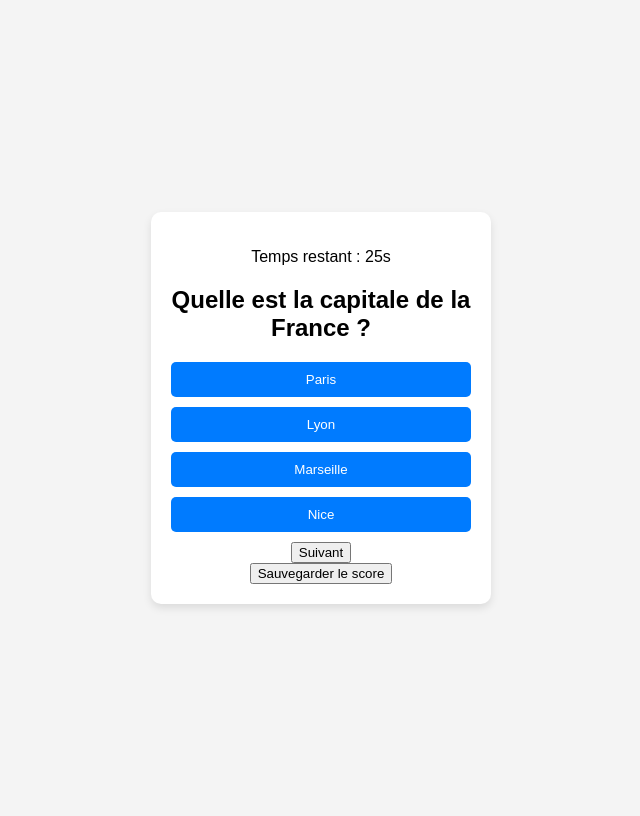
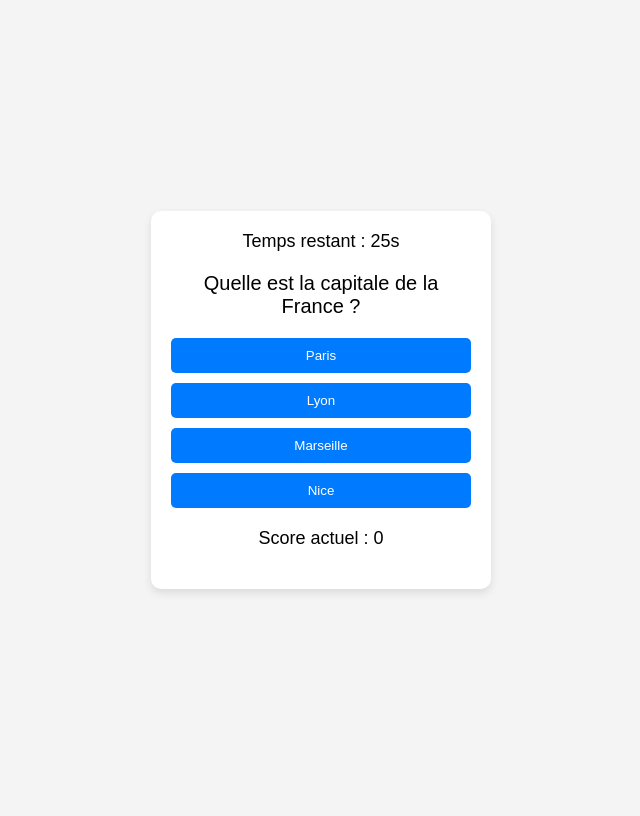
Before and after one commit to Jamski55/Quiz, a PHP site: page / in a window 1280 px wide. Shown: the whole page, without its empty margins (319-959 px from the left). After the commit the page ends 593 px from the top, so only its background shows below. Run offline with PHP 8.4, Linux system fonts and the light colour scheme; data comes from the database, SQL or seed files in the repository.

Commit message:
Update save_score
Update all files for score

```diff
--- a/css/style.css
+++ b/css/style.css
@@ -6,16 +6,29 @@ body {
     justify-content: center;
     align-items: center;
     height: 100vh; /* Remplit tout l'écran verticalement */
+    margin: 0;
 }
 
 /* Conteneur principal du quiz */
-#quiz-container {
+#quiz {
     background: white;
     padding: 20px;
     border-radius: 10px; /* Angles arrondis */
     box-shadow: 0 4px 8px rgba(0, 0, 0, 0.1); /* Ombre légère */
     width: 300px;
     text-align: center;
+}
+
+/* Style du timer */
+#timer {
+    font-size: 18px;
+    margin-bottom: 20px;
+}
+
+/* Style de la question */
+#question {
+    font-size: 20px;
+    margin-bottom: 20px;
 }
 
 /* Style des boutons de réponse */
@@ -36,3 +49,55 @@ button.choice {
 button.choice:hover {
     background-color: #0056b3;
 }
+
+/* Style du résultat */
+#result {
+    font-size: 18px;
+    margin-top: 20px;
+    margin-bottom: 20px;
+}
+
+/* Style du score actuel */
+#current-score {
+    font-size: 18px;
+    margin-top: 20px;
+    margin-bottom: 20px;
+}
+
+/* Style du bouton suivant */
+#next {
+    display: block;
+    width: 100%;
+    margin: 10px 0; /* Espacement entre chaque bouton */
+    padding: 10px;
+    border: none;
+    background-color: #28a745; /* Couleur verte */
+    color: white;
+    border-radius: 5px;
+    cursor: pointer; /* Curseur en main */
+    transition: background-color 0.3s; /* Transition douce */
+}
+
+/* Changement de couleur au survol */
+#next:hover {
+    background-color: #218838;
+}
+
+/* Style du bouton sauvegarder */
+#save {
+    display: block;
+    width: 100%;
+    margin: 10px 0; /* Espacement entre chaque bouton */
+    padding: 10px;
+    border: none;
+    background-color: #ffc107; /* Couleur jaune */
+    color: white;
+    border-radius: 5px;
+    cursor: pointer; /* Curseur en main */
+    transition: background-color 0.3s; /* Transition douce */
+}
+
+/* Changement de couleur au survol */
+#save:hover {
+    background-color: #e0a800;
+}
--- a/index.php
+++ b/index.php
@@ -1,32 +1,25 @@
 <!DOCTYPE html>
-<html lang="en">
+<html lang="fr">
 <head>
     <meta charset="UTF-8">
-    <meta name="viewport" content="width=device-width, initial-scale=1.0">
-    <title>Quiz Dynamique</title>
-    <link rel="stylesheet" href="css/style.css">
+    <title>Quiz</title>
+    <link rel="stylesheet" href="./css/style.css">
+    <script src="./js/script.js" defer></script>
 </head>
-
 <body>
-
-    <div id="quiz-container">
-    <p id="timer">Temps restant : 30s</p> <!-- Affiche le compte à rebours -->
-        <h2 id="question">Question ici</h2> <!-- Affiche la question actuelle -->
-        <div id="choices">
-            <button class="choice">Réponse 1</button>
-            <button class="choice">Réponse 2</button>
-            <button class="choice">Réponse 3</button>
-            <button class="choice">Réponse 4</button>
+    <div id="quiz">
+        <div id="timer">Temps restant : 30s</div>
+        <div id="question"></div>
+        <div class="choices">
+            <button class="choice"></button>
+            <button class="choice"></button>
+            <button class="choice"></button>
+            <button class="choice"></button>
         </div>
-        <button id="next">Suivant</button> <!-- Bouton pour passer a la question suivante -->
-        <form id="scoreForm" method="POST" action="save_score.php">
-            <input type="hidden" id="scoreInput" name="score" value="">
-            <button type="submit">Sauvegarder le score</button>
-        </form>
+        <div id="result"></div>
+        <div id="current-score">Score actuel : 0</div>
+        <button id="next" style="display:none;">Suivant</button>
+        <button id="save" style="display:none;">Sauvegarder</button>
     </div>
-    <script src="js/script.js"></script> <!-- Lié au fichier JavaScript pour gérer la logique du quiz -->
-
-
 </body>
-
 </html>
--- a/js/script.js
+++ b/js/script.js
@@ -2,6 +2,8 @@ let timer;
 let timeLeft = 30; // Durée initiale en secondes
 let correctAnswer; // Variable pour stocker la réponse correcte
 let score = 0; // Déclare et initialise la variable score
+let questionsAsked = 0; // Compteur pour le nombre de questions posées
+let askedQuestions = new Set(); // Ensemble pour stocker les questions déjà posées
 
 function startTimer() {
     timer = setInterval(function () {
@@ -9,6 +11,8 @@ function startTimer() {
             clearInterval(timer); // Arrête le timer quand il atteint 0
             alert("Temps écoulé !");
             // Logic pour passer à la question suivante automatiquement
+            document.getElementById('result').innerText = "Temps écoulé !";
+            document.getElementById('next').style.display = 'block';
         } else {
             document.getElementById('timer').innerHTML = "Temps restant : " + timeLeft + "s";
             timeLeft--; // Diminue le temps restant d'une seconde
@@ -16,10 +20,25 @@ function startTimer() {
     }, 1000); // Le timer diminue toutes les secondes (1000ms)
 }
 
+function stopTimer() {
+    clearInterval(timer);
+}
+
+function resetTimer() {
+    timeLeft = 30;
+    startTimer();
+}
+
 startTimer();
 
 // Fonction pour récupérer une question via PHP
 function fetchQuestion() {
+    if (questionsAsked >= 20) {
+        document.getElementById('result').innerText = "Quiz terminé ! Votre score final est : " + score;
+        document.getElementById('save').style.display = 'block';
+        disableChoices(); // Désactive les choix
+        return;
+    }
 
     fetch('./php/get_question.php') // Appelle le fichier PHP qui génère la question
     .then(response => response.json()) // Convertit la réponse en JSON
@@ -29,6 +48,16 @@ function fetchQuestion() {
             alert("Erreur lors de la récupération de la question.");
             return;
         }
+
+        // Vérifie si la question a déjà été posée
+        if (askedQuestions.has(data.question)) {
+            fetchQuestion(); // Récupère une nouvelle question si celle-ci a déjà été posée
+            return;
+        }
+
+        // Ajoute la question à l'ensemble des questions posées
+        askedQuestions.add(data.question);
+        questionsAsked++;
 
         // Affiche la question
         document.getElementById('question').innerText = data.question;
@@ -41,21 +70,68 @@ function fetchQuestion() {
         choices.forEach((choice, index) => {
             choice.innerText = data.choices[index]; // Remplit les boutons avec les choix
             choice.onclick = () => validateAnswer(choice.innerText); // Ajoute un gestionnaire d'événements pour valider la réponse
+            choice.disabled = false; // Réactive les boutons de choix
         });
+
+        // Cache le bouton suivant
+        document.getElementById('next').style.display = 'none';
+
     })
     .catch(error => console.error('Erreur : ', error)); // Gère les erreurs
 }
 
-// Fonction pour valider la réponse
 function validateAnswer(selectedChoice) {
+    stopTimer();
+    const result = document.getElementById('result');
     if (selectedChoice === correctAnswer) {
         score += 10; // Incrémente le score de 10 points
+        result.innerText = "Bonne réponse !";
     } else {
         score -= 5; // Décrémente le score de 5 points
+        result.innerText = "Mauvaise réponse.";
     }
-    // Logique pour passer à la question suivante
-    fetchQuestion(); // Charge une nouvelle question
+    // Affiche le score actuel
+    document.getElementById('current-score').innerText = "Score actuel : " + score;
+    // Affiche le bouton suivant
+    document.getElementById('next').style.display = 'block';
+    disableChoices(); // Désactive les choix après la réponse
+}
+
+// Fonction pour désactiver les choix
+function disableChoices() {
+    const choices = document.querySelectorAll('.choice');
+    choices.forEach(choice => {
+        choice.disabled = true;
+    });
+}
+
+// Fonction pour envoyer le score au serveur
+function sendScore() {
+    fetch('./php/save_score.php', {
+        method: 'POST',
+        headers: {
+            'Content-Type': 'application/x-www-form-urlencoded',
+        },
+        body: `score=${score}`
+    })
+    .then(response => response.text())
+    .then(data => {
+        console.log(data); // Affiche la réponse du serveur
+    })
+    .catch(error => console.error('Erreur : ', error));
 }
 
 // Appelle la fonction au démarrage pour charger la première question
 fetchQuestion();
+
+// Gestionnaire d'événements pour le bouton suivant
+document.getElementById('next').onclick = function() {
+    document.getElementById('result').innerText = '';
+    resetTimer();
+    fetchQuestion();
+};
+
+// Gestionnaire d'événements pour le bouton sauvegarder
+document.getElementById('save').onclick = function() {
+    sendScore();
+};
```
Also changed, not shown: php/save_score.php (+4 -6 lines).
